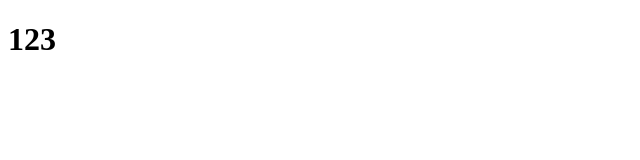
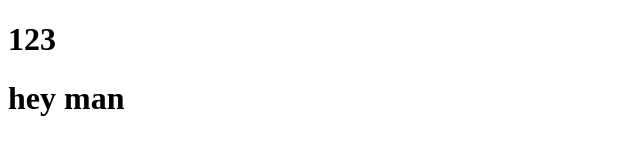
Before and after one commit to yoavi1/sec, a plain HTML site: page index.html in a window 1280 px wide. Shown: the whole page, without its empty margins (0-640 px from the left). Drawn offline with Linux system fonts and the light colour scheme.

Commit message:
the new one

```diff
--- a/index.html
+++ b/index.html
@@ -7,5 +7,6 @@
 </head>
 <body>
     <h1>123</h1>
+    <h1>hey man</h1>
 </body>
 </html>
```
